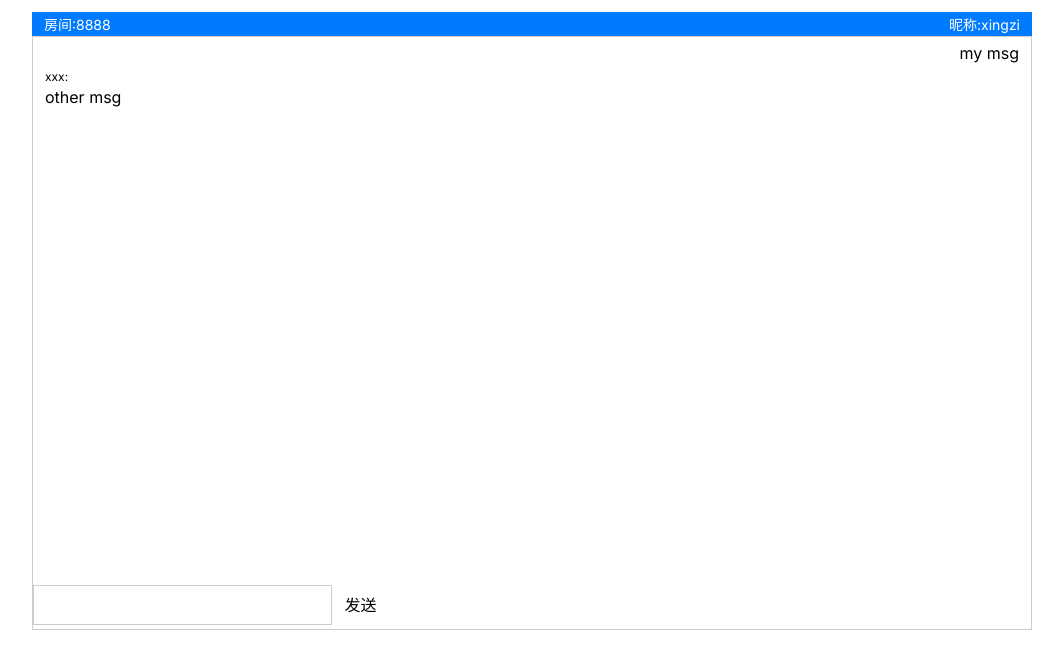
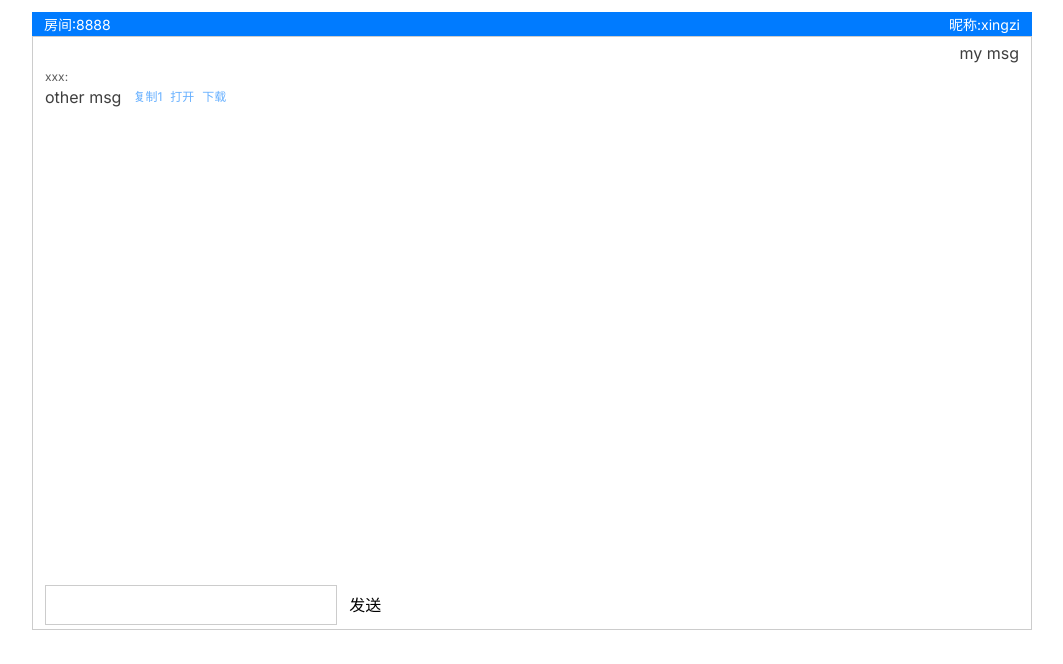
Before and after one commit to liudewa888/nextjs-study, a Next.js app: page / in a window 1280 px wide. Shown: the top 664 px of the page, without its empty margins (108-1171 px from the left). Built offline with nearby package versions, Linux system fonts and the light colour scheme.

Commit message:
feat: msg copy

```diff
--- a/app/chat.tsx
+++ b/app/chat.tsx
@@ -1,6 +1,6 @@
 "use client";
 
-import { useState, createContext, useContext } from "react";
+import { useState, createContext, useContext, useRef } from "react";
 // const msgData = [
 //   { type: 1, msg: "my msg", uname: "xxx" },
 //   { type: 2, msg: "other msg", uname: "xxx" },
@@ -51,14 +51,22 @@ function Send() {
   function inputChange(event) {
     setInputVal(event.target.value);
   }
+
+  function inputKeyDown(event) {
+    if (!event.shiftKey && event.keyCode == 13) {
+      sendMsg();
+      event.preventDefault();
+    }
+  }
   return (
-    <div className="w-full h-12 flex items-center">
+    <div className="w-full h-12 flex items-center px-3">
       <input
         type="text"
         name="input"
         className="border border-[#ccc] h-10 w-[30%]"
         value={inputVal}
         onChange={inputChange}
+        onKeyDown={inputKeyDown}
       />
       <button className="ml-3" onClick={sendMsg}>
         发送
@@ -69,6 +77,12 @@ function Send() {
 
 function Msg() {
   const { msgData } = useContext(MsgContext);
+  const parentRef = useRef(null);
+  function copyText() {
+    console.log(parentRef, 999);
+
+    // navigator.clipboard.writeText("8888");
+  }
   return (
     <div className="flex-1">
       <ul className="flex flex-col overflow-auto h-[68vh] px-3">
@@ -81,9 +95,21 @@ function Msg() {
               key={index}
             >
               {item.type !== 1 && (
-                <span className="text-xs">{item.uname}:</span>
+                <span className="text-xs text-[#202020bb]">{item.uname}:</span>
               )}
-              <span>{item.msg}</span>
+              <div className="text-[#202020dd] flex items-center">
+                <span>{item.msg}</span>
+                {item.type !== 1 && (
+                  <div
+                    className="ml-2 text-xs text-[#007bff99] relative left-1 top-0"
+                    ref={parentRef}
+                  >
+                    <button onClick={copyText}>复制{index}</button>
+                    <button className="ml-2">打开</button>
+                    <button className="ml-2">下载</button>
+                  </div>
+                )}
+              </div>
             </li>
           );
         })}
```
